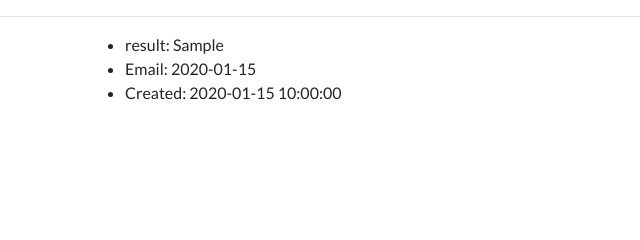
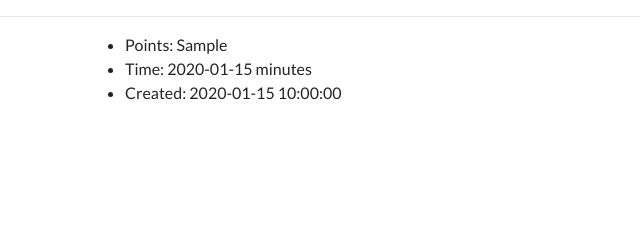
Before and after one commit to jakubmatyszewski/scrabble, a Flask app: page / in a window 1280 px wide. Shown: the part 472-712 px from the top of the page, without its empty margins (0-640 px from the left). Run offline with Flask 2, Linux system fonts and the light colour scheme; a user stored in the database is signed in; tables that the repository leaves empty hold one stand-in row (values such as "Sample post"); some libraries are stand-ins or nearby versions.

Commit message:
Minor fixes

```diff
--- a/application/forms.py
+++ b/application/forms.py
@@ -49,13 +49,15 @@ class ResultForm(FlaskForm):
     points = IntegerField(
         'Points',
         validators=[
-            DataRequired(),
+            DataRequired(message="What was the SUM of scores in the game?\
+                [Integer]"),
         ]
     )
     time = IntegerField(
         'Time',
         validators=[
-            DataRequired(),
+            DataRequired(message="How many minutes did the game last?\
+                [Integer]"),
         ]
     )
     submit = SubmitField('Submit')
--- a/application/models.py
+++ b/application/models.py
@@ -85,4 +85,4 @@ class User(UserMixin, db.Model):
         return check_password_hash(self.password, password)
 
     def __repr__(self):
-        return '<User {}>'.format(self.username)
+        return '<User {}>'.format(self.email)
--- a/application/routes.py
+++ b/application/routes.py
@@ -1,12 +1,10 @@
 from flask import (
     Blueprint,
-    request,
     render_template,
     redirect,
     url_for,
-    # make_response,
 )
-from flask_login import logout_user, current_user, login_required
+from flask_login import current_user, login_required
 from datetime import datetime
 from .forms import ResultForm
 from .models import db, Result
--- a/application/templates/results.html
+++ b/application/templates/results.html
@@ -46,35 +46,17 @@
 </div>
 {% endblock %}
 
-<!-- {% block content1 %}
-<form action="" method="POST">
-  <div>
-    <div>
-      <label for="points">Points</label>
-      <input id="points" type="text" name="points">
-    </div>
-    <div>
-      <label for="time">Time</label>
-      <input id="time" type="text" name="time">
-    </div>
-    <div>
-      <button id="submit-button">Submit</button>
-    </div>
-  </div>
-</form>
-{% endblock %}
- -->
 {% block result_content %}
     <div class="container">
       {% for result in results %}
         <ul id="result.resultname">
           <li>
-              <span class="field-name">result:</span>
+              <span class="field-name">Points:</span>
               <span class="field-value">{{ result.points }}</span>
           </li>
           <li>
-              <span class="field-name">Email:</span>
-              <span class="field-value">{{ result.time }}</span>
+              <span class="field-name">Time:</span>
+              <span class="field-value">{{ result.time }} minutes</span>
           </li>
           <li>
               <span class="field-name">Created:</span>
```
